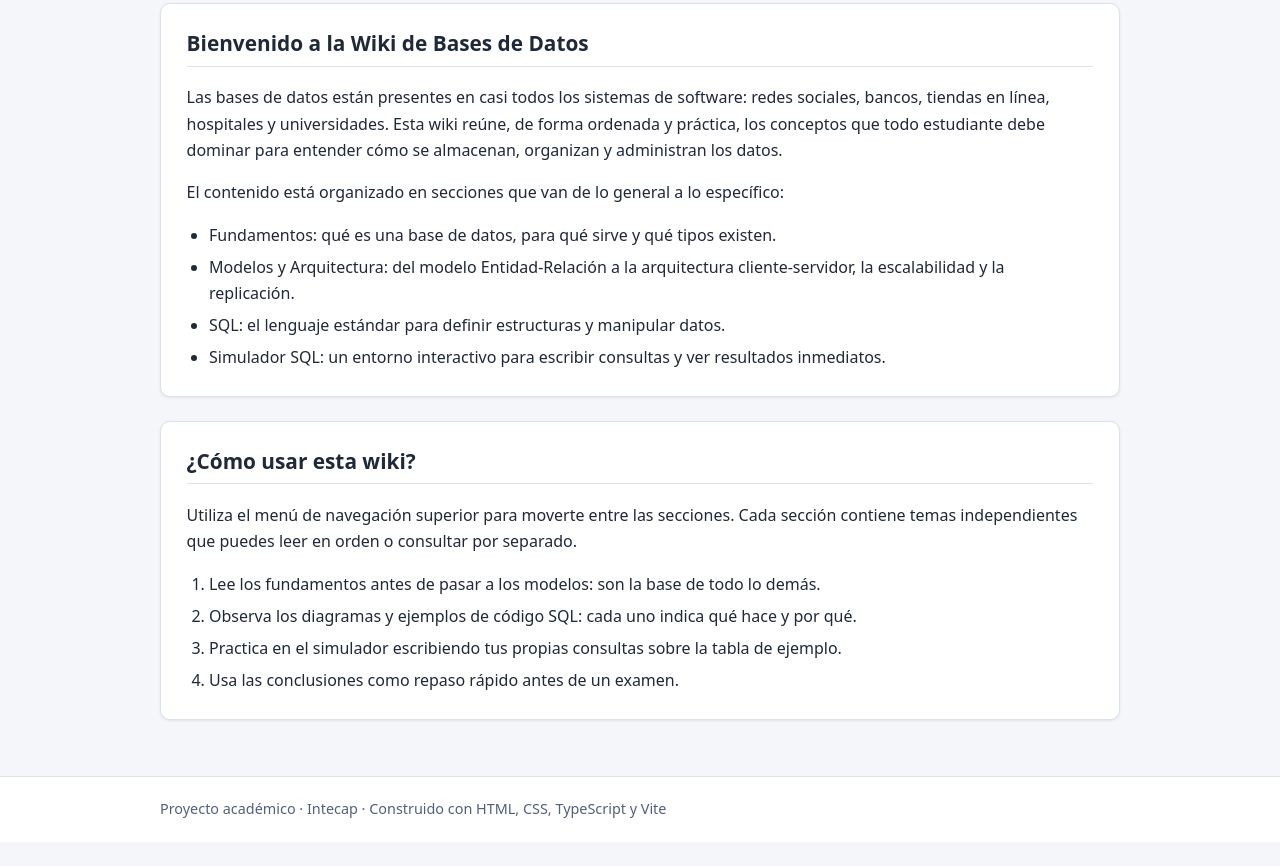
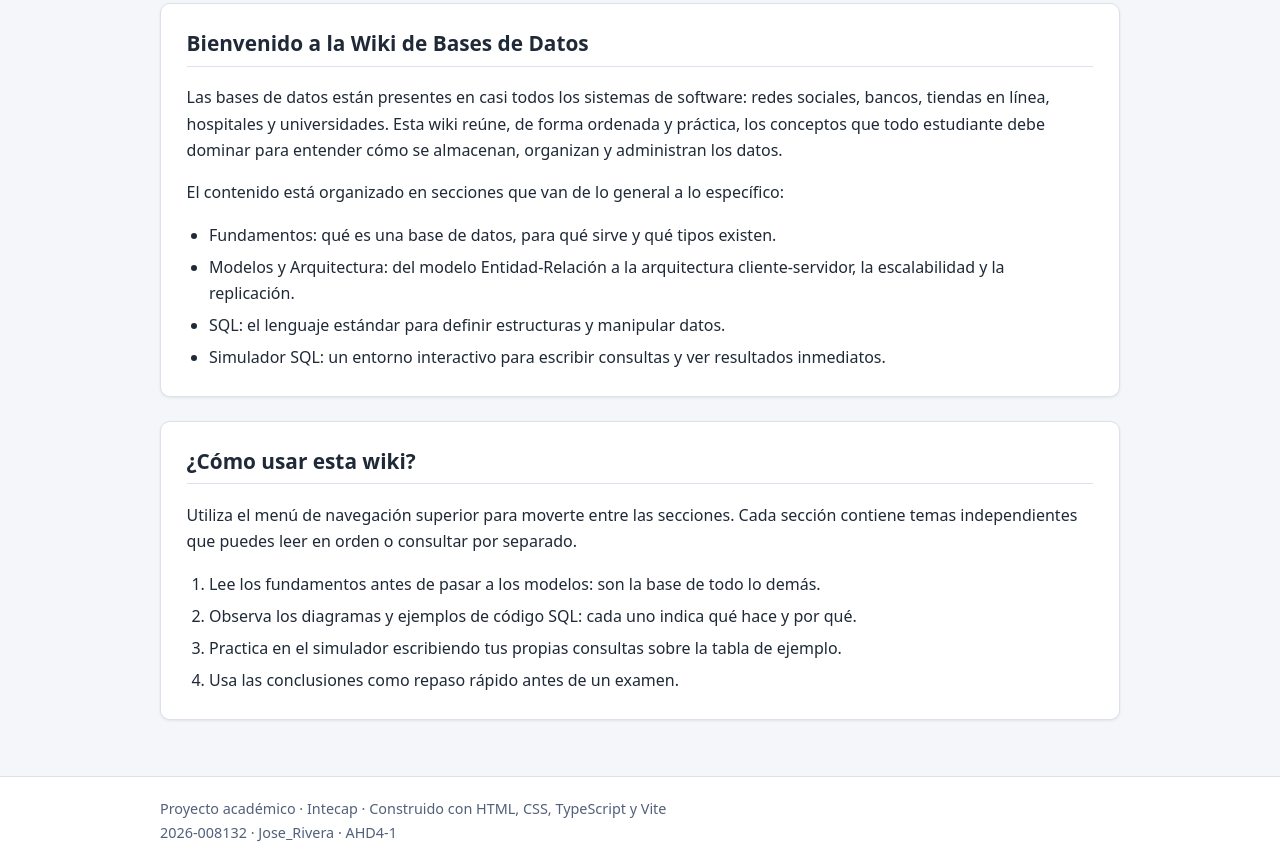
Before and after one commit to J0seRivera/wikiDB, a website built with Vite: page index.html in a window 1280 px wide. Shown: the part 318-1184 px from the top of the page. Before the commit the page ends 1160 px from the top, so only its background shows below. Built offline with nearby package versions, Linux system fonts and the light colour scheme.

Commit message:
feat: add academic identification to footer

```diff
--- a/index.html
+++ b/index.html
@@ -29,6 +29,7 @@
     <footer class="site-footer">
       <div class="container">
         <p id="footer-note"></p>
+        <p class="site-footer__id">2026-008132 · Jose_Rivera · AHD4-1</p>
       </div>
     </footer>
   </body>
--- a/src/styles/layout.css
+++ b/src/styles/layout.css
@@ -106,6 +106,13 @@
   margin: 0;
 }
 
+/* Identificación académica del proyecto: segunda línea del pie.
+   Solo se agrega separación entre ambas líneas; hereda color y tamaño
+   del footer, y el texto se acomoda solo en pantallas pequeñas. */
+.site-footer__id {
+  margin-top: 0.35rem;
+}
+
 /* =========================================
    Diseño responsive para dispositivos pequeños
    ========================================= */
```
